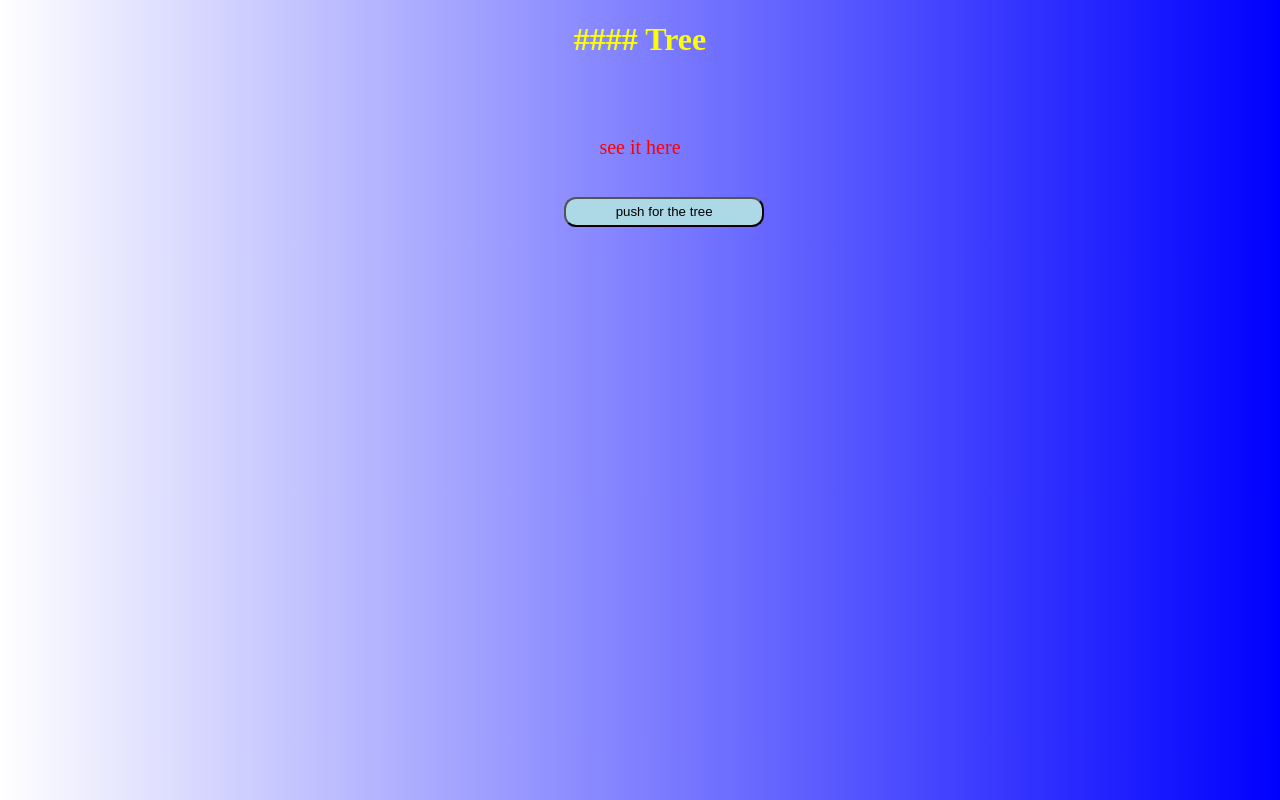
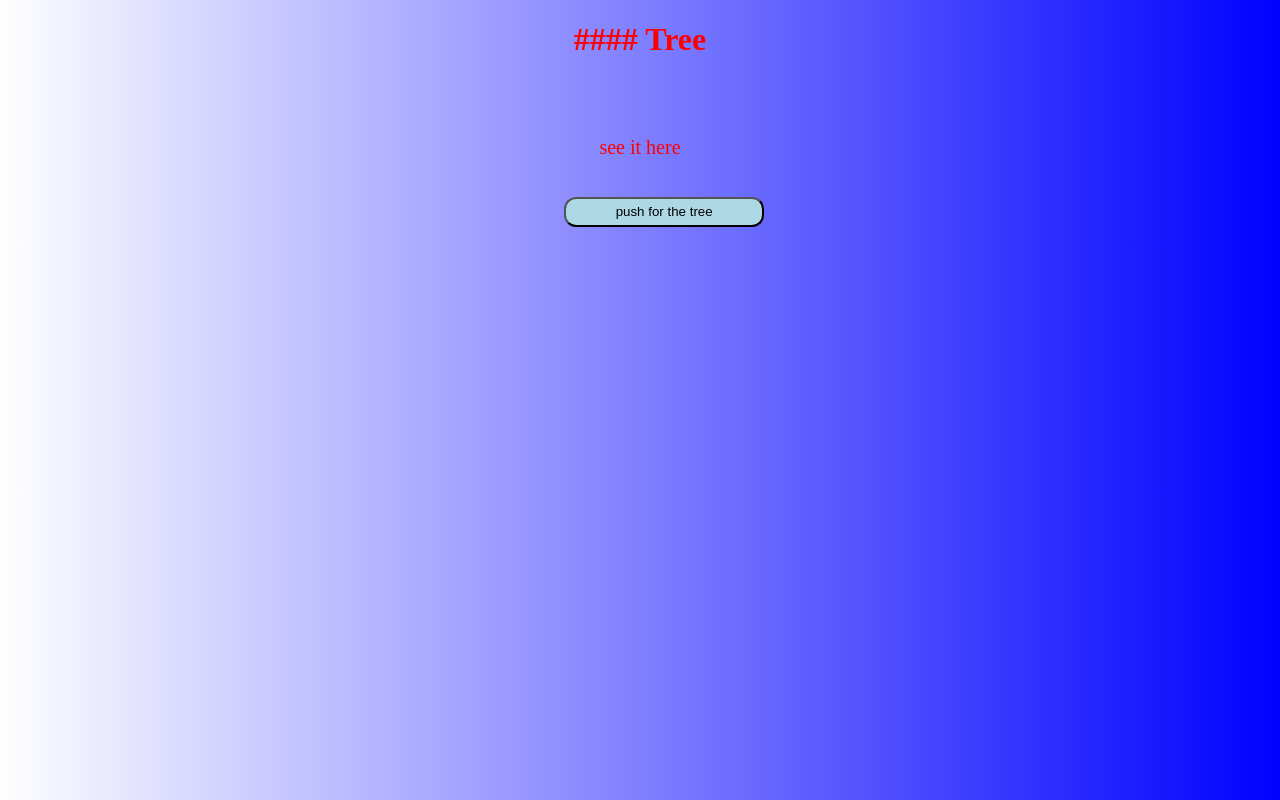
Before and after one commit to Brew906/Tree-on-page, a plain HTML site: page index.html in a window 1280 px wide. Shown: the top 800 px of the page. Drawn offline with Linux system fonts and the light colour scheme.

Commit message:
changed h1 color

```diff
--- a/style.css
+++ b/style.css
@@ -3,7 +3,7 @@ body {
     background-image: linear-gradient(90deg,white 0%,blue 100%);
 }
 h1 {
-    color: rgb(251, 255, 0);
+    color: red;
     text-align: center;
 }
 p{
```
